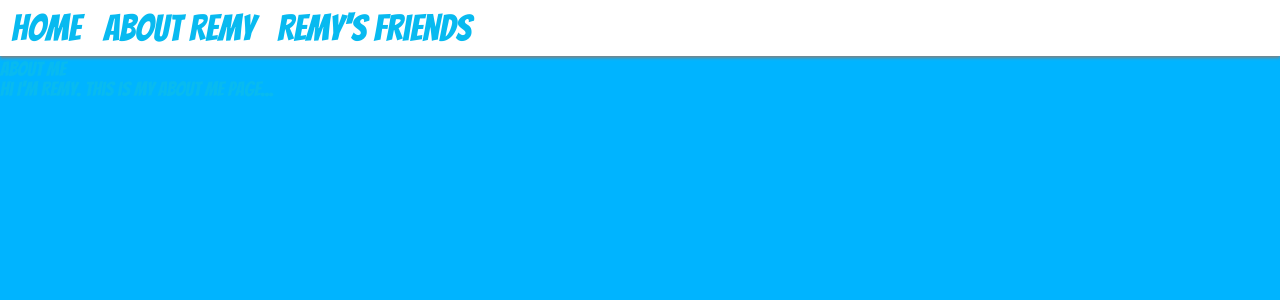
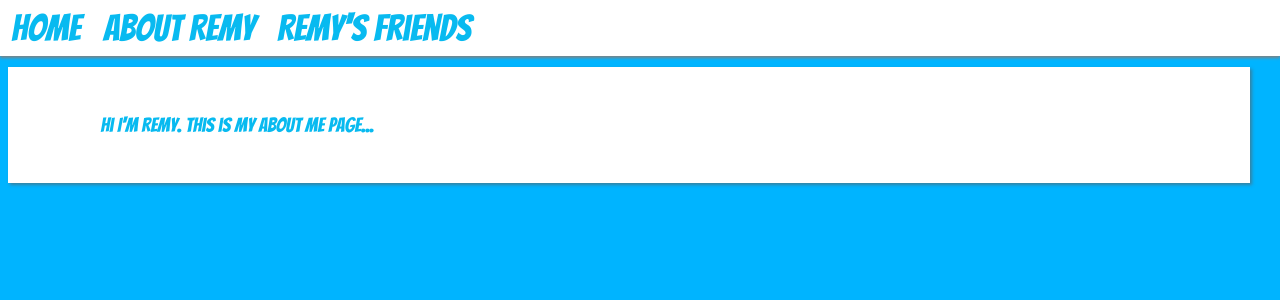
Before and after one commit to haleywarson/a-day-of-remy, a React (Create React App) app in the folder remy-app/: page /about in a window 1280 px wide. Shown: the top 300 px of the page. Built offline with nearby package versions, Linux system fonts and the light colour scheme.

Commit message:
about section styled properly

```diff
--- a/remy-app/src/App.css
+++ b/remy-app/src/App.css
@@ -37,7 +37,18 @@
     box-shadow: 2px 2px 3px rgba(95, 93, 93, 0.582)
 }
 
-.remy-card, .friend-card {
+.about-container {
+    display: flex;
+    flex-direction: column;
+    align-items: center;
+    background-color: white;
+    width: 97%;
+    margin: .5rem;
+    padding: 1rem;
+    box-shadow: 2px 2px 3px rgba(95, 93, 93, 0.582)
+}
+
+.remy-card, .friend-card, .about-card {
     display: flex;
     flex-direction: column;
     justify-content: space-between;
--- a/remy-app/src/Components/About.js
+++ b/remy-app/src/Components/About.js
@@ -4,9 +4,10 @@ import "../index.css";
 
 export default function About() {
     return (
-        <div className="about">
-            <h2>About Me</h2>
-            <p>Hi I'm Remy. This is my about me page...</p>
+        <div className="about-container">
+                <div className="about-card">
+                    <p>Hi I'm Remy. This is my about me page...</p>
+                </div>
         </div>
     );
 }
--- a/remy-app/src/Components/Friends.js
+++ b/remy-app/src/Components/Friends.js
@@ -5,9 +5,8 @@ import "../index.css";
 
 export default function Friends() {
     return (
-        <div className="friends">
-            <h2>My best friends</h2>
-                <ul className="friend-container">
+        <div className="friends-container">
+                <ul className="friend-list">
                         <li className="friend-card">Friend 1</li>
                         <img alt="Friend 1" src="" />
                         <li className="friend-card">Friend 2</li>
```
Lines whose indentation alone changed are shown as unchanged.
